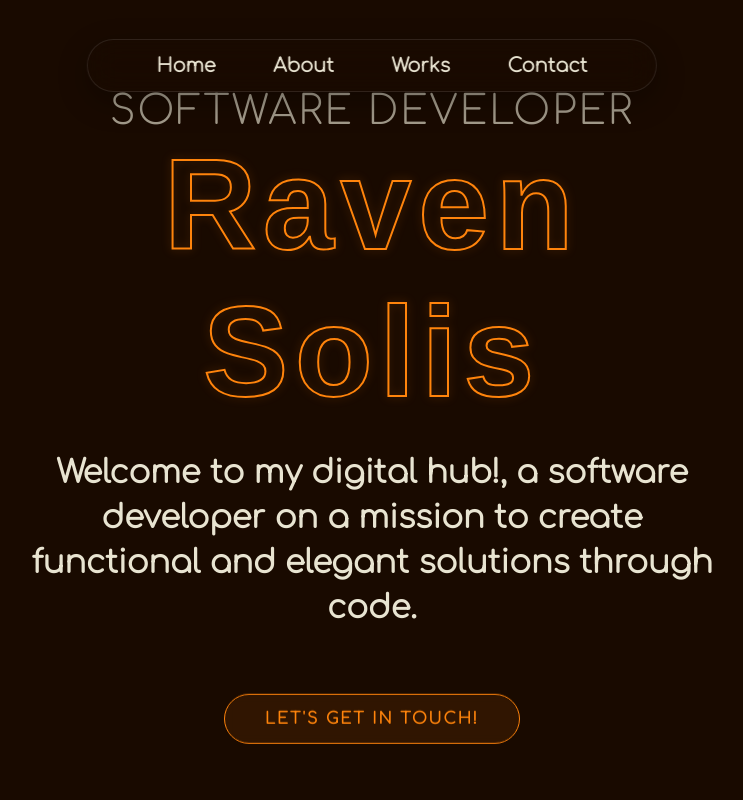
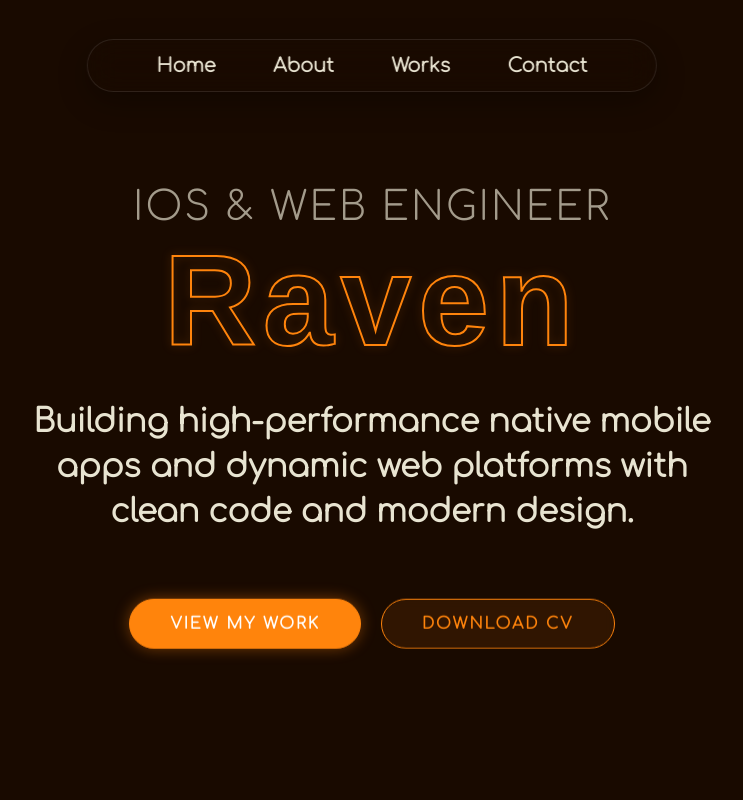
Before and after one commit to nevarwin/Raven-Portfolio, a plain HTML site: page index.html in a window 1280 px wide. Shown: the top 800 px of the page, without its empty margins (268-1011 px from the left). Drawn offline with Linux system fonts and the light colour scheme; a web font is replaced by a local one.

Commit message:
feat: Revamp hero section content and styling with updated titles, description, and new call-to-action links.

```diff
--- a/index.html
+++ b/index.html
@@ -61,15 +61,15 @@
       <div id="home">
         <!-- Home section content -->
         <div class="title">
-          <h2>SOFTWARE DEVELOPER</h2>
-          <h1>Raven<br />Solis</h1>
+          <h2>IOS & WEB ENGINEER</h2>
+          <h1>Raven</h1>
           <h3>
-            Welcome to my digital hub!, a software developer on a mission to
-            create functional and elegant solutions through code.
+            Building high-performance native mobile apps and dynamic web platforms with clean code and modern design.
           </h3>
 
           <div class="getintouch">
-            <a href="#contact">Let's get in touch!</a>
+            <a href="#works" class="filled">View My Work</a>
+            <a href="https://drive.google.com/file/d/14triLcRqesp-5898NJRpfiVXHNEhTDcs/view?usp=sharing">Download CV</a>
           </div>
         </div>
 
--- a/style.css
+++ b/style.css
@@ -172,6 +172,11 @@ h3 {
 }
 
 div.getintouch {
+  display: flex;
+  justify-content: center;
+  align-items: center;
+  gap: 20px;
+  flex-wrap: wrap;
   margin-top: 2rem;
 }
 
@@ -190,6 +195,12 @@ div.getintouch a {
   text-transform: uppercase;
   letter-spacing: 2px;
   font-size: 1rem;
+}
+
+.getintouch a.filled {
+  background: rgba(255, 132, 12, 1);
+  color: white;
+  box-shadow: 0 0 15px rgba(255, 132, 12, 0.4);
 }
 
 .getintouch a:hover {
```
